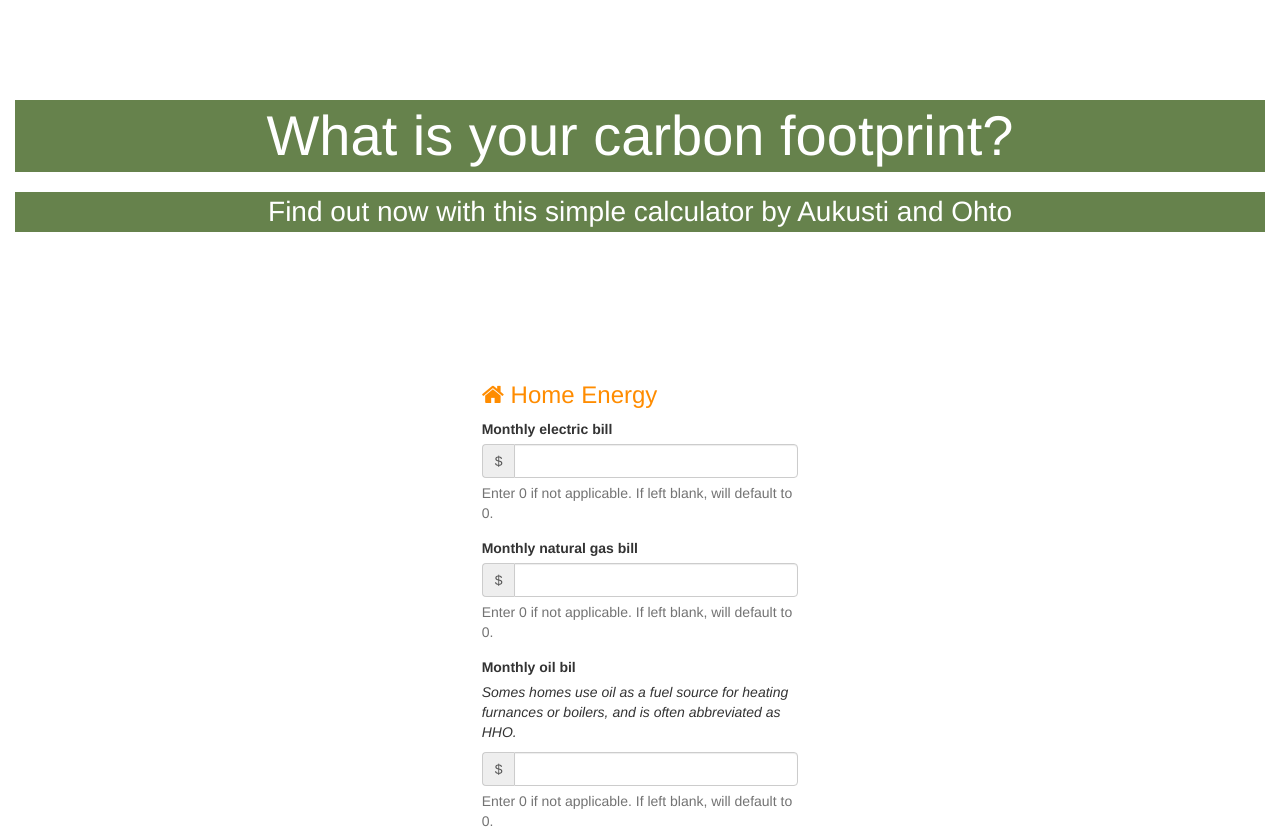
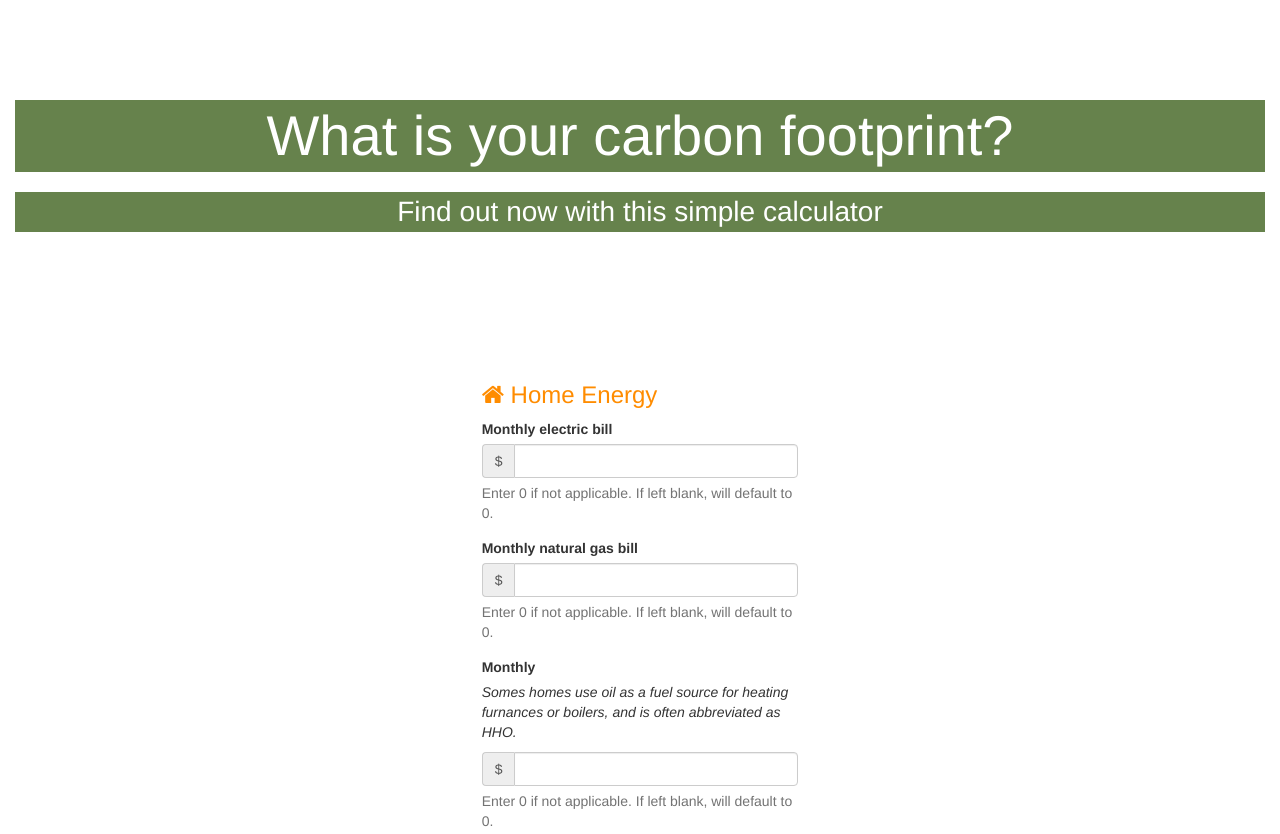
Before and after one commit to ohtopen/carbonfootprint, a plain HTML site: page index.html in a window 1280 px wide. Shown: the top 834 px of the page. Drawn offline with nearby package versions, Linux system fonts and the light colour scheme.

Commit message:
0.003 added exclamation mark

```diff
--- a/index.html
+++ b/index.html
@@ -1,7 +1,7 @@
 <!DOCTYPE html>
 <html lang="en">
 <head>
-	<title>Carbon Footprint Calculator</title>
+	<title>Carbon Footprint Calculator!</title>
 	<meta charset="utf-8">
 	<meta http-equiv="X-UA-Compatible" content="IE=edge">
     <meta name="viewport" content="width=device-width, initial-scale=1, maximum-scale=1, user-scalable=no">
@@ -17,7 +17,7 @@
 		<div class="row">
 			<div class="col-xs-12 col-sm-12 col-md-12 col-lg-12 text-center" id="announcement-panel">
 				<h1 id="announcement-header">What is your carbon footprint?</h1>
-				<h3 id="announcement-subheader">Find out now with this simple calculator by Aukusti and Ohto</h3>
+				<h3 id="announcement-subheader">Find out now with this simple calculator</h3>
 			</div>
 		</div>
 		<div class="row">
@@ -44,7 +44,7 @@
 							<span class="help-block">Enter 0 if not applicable. If left blank, will default to 0.</span>
 						</div>
 						<div class="form-group">
-							<label for="oil">Monthly oil bil</label>
+							<label for="oil">Monthly  </label>
 							<p><i>Somes homes use oil as a fuel source for heating furnances or boilers, and is often abbreviated as HHO.</i></p>
 							<div class="input-group">
 								<div class="input-group-addon">$</div>
```
